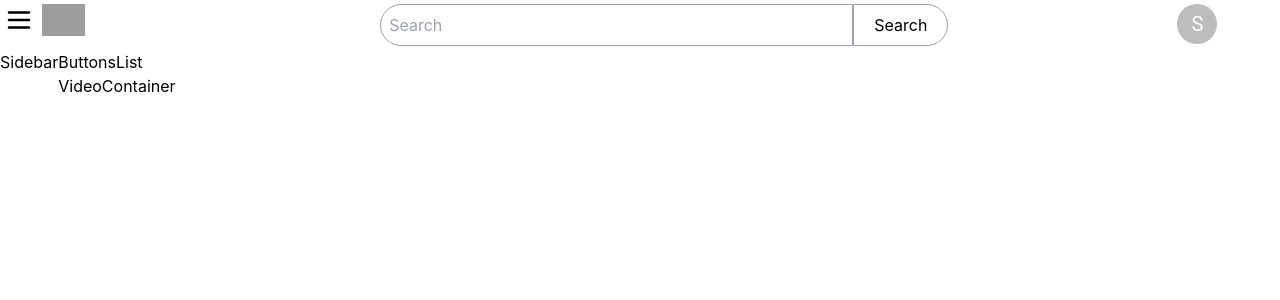
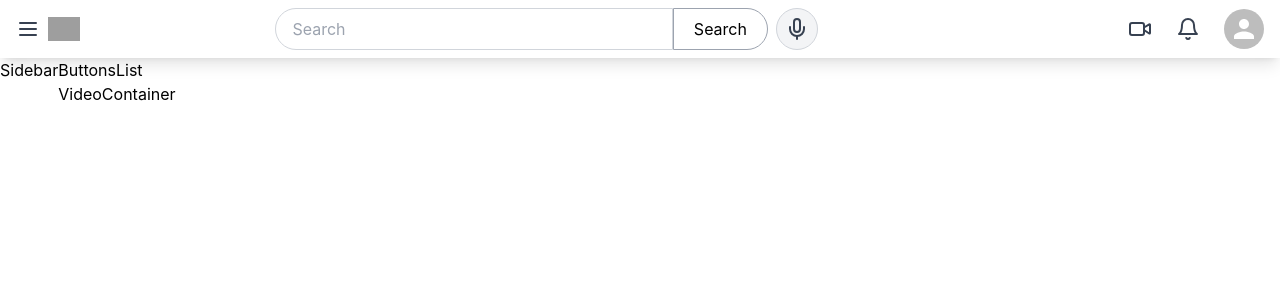
Before and after one commit to Santhosh-S14/youtube-clone, a React (Create React App) app: page / in a window 1280 px wide. Shown: the top 300 px of the page. Built offline with nearby package versions, Linux system fonts and the light colour scheme; grey boxes are pictures that could not be loaded.

Commit message:
feature: added different icons for the Header and aligned them

```diff
--- a/src/components/Header.js
+++ b/src/components/Header.js
@@ -1,30 +1,39 @@
 import React from "react";
-import { Menu } from "lucide-react";
+import { Bell, Menu, Mic, Video } from "lucide-react";
 import { Avatar } from "@mui/material";
 
 const Header = () => {
   return (
-    <div className="grid grid-flow-col p-1">
-      <div className="col-span-1 flex">
-        <Menu size={30} className="h-8" />
+    <div className="grid grid-flow-col px-4 py-2 shadow-lg">
+      <div className="col-span-1 flex items-center">
+        <Menu size={24} className="text-gray-700 cursor-pointer" />
         <img
-          className="w-30 mx-2 h-8"
+          className="w-30 mx-2 h-6"
           src="https://www.gstatic.com/youtube/img/branding/youtubelogo/svg/youtubelogo.svg"
           alt="youtube logo"
         ></img>
       </div>
-      <div className="col-span-10 text-center px-10">
+      <div className="col-span-6">
+        <div className="flex justify-center">
           <input
             type="text"
             placeholder="Search"
-          className="w-1/2 border border-gray-400 rounded-l-full p-2"
+            className="w-1/2 border border-gray-300 rounded-l-full px-4 py-2 focus:outline-none"
           ></input>
           <button className="border border-gray-400 rounded-r-full px-5 py-2">
             Search
           </button>
+          <button className="bg-gray-100 border border-gray-300 rounded-full px-2 py-2 ml-2">
+            <Mic size={24} className="text-gray-700" />
+          </button>
         </div>
-      <div className="col-span-1">
-        <Avatar className="">S</Avatar>
+      </div>
+      <div className="col-span-3 flex justify-end items-center space-x-6">
+        <Video size={24} className="text-gray-700 cursor-pointer" />
+        <Bell size={24} className="text-gray-700 cursor-pointer" />
+        <div className="relative">
+          <Avatar className="cursor-pointer" />
+        </div>
       </div>
     </div>
   );
```
Lines whose indentation alone changed are shown as unchanged.
